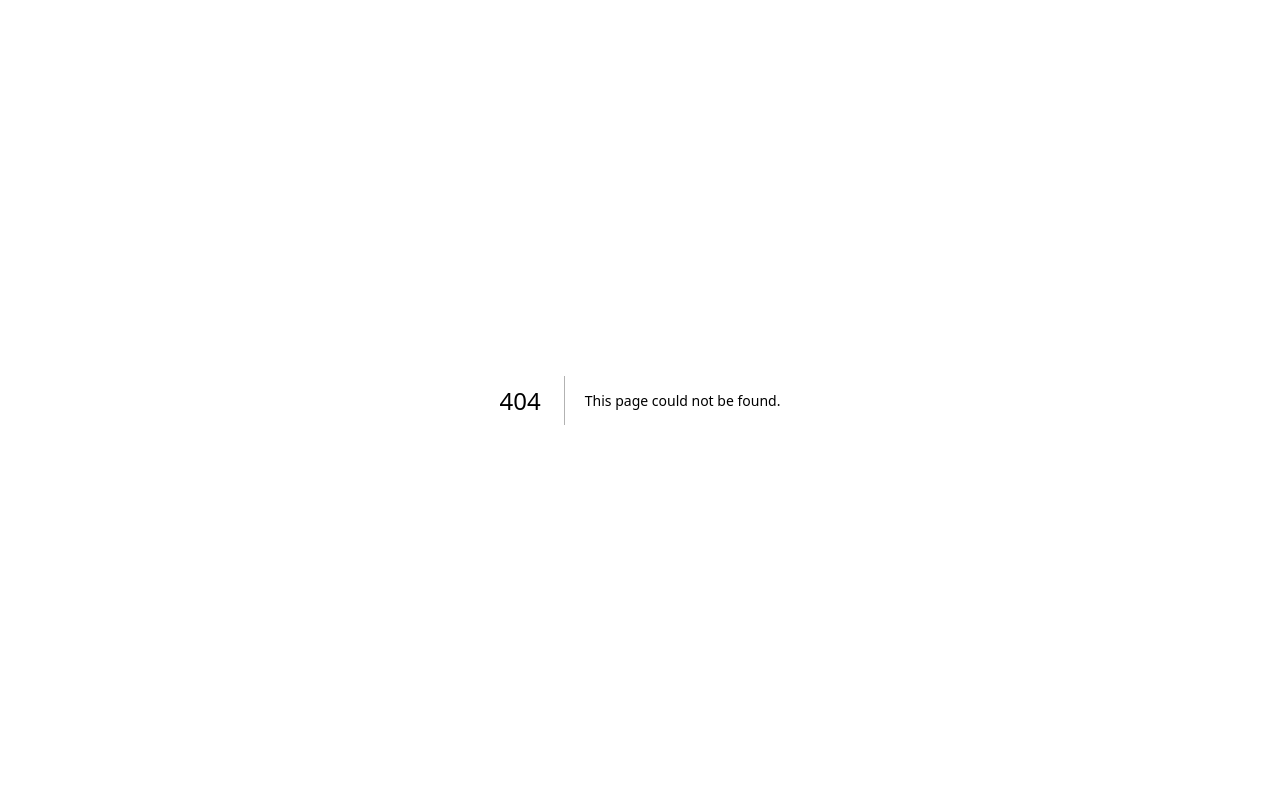
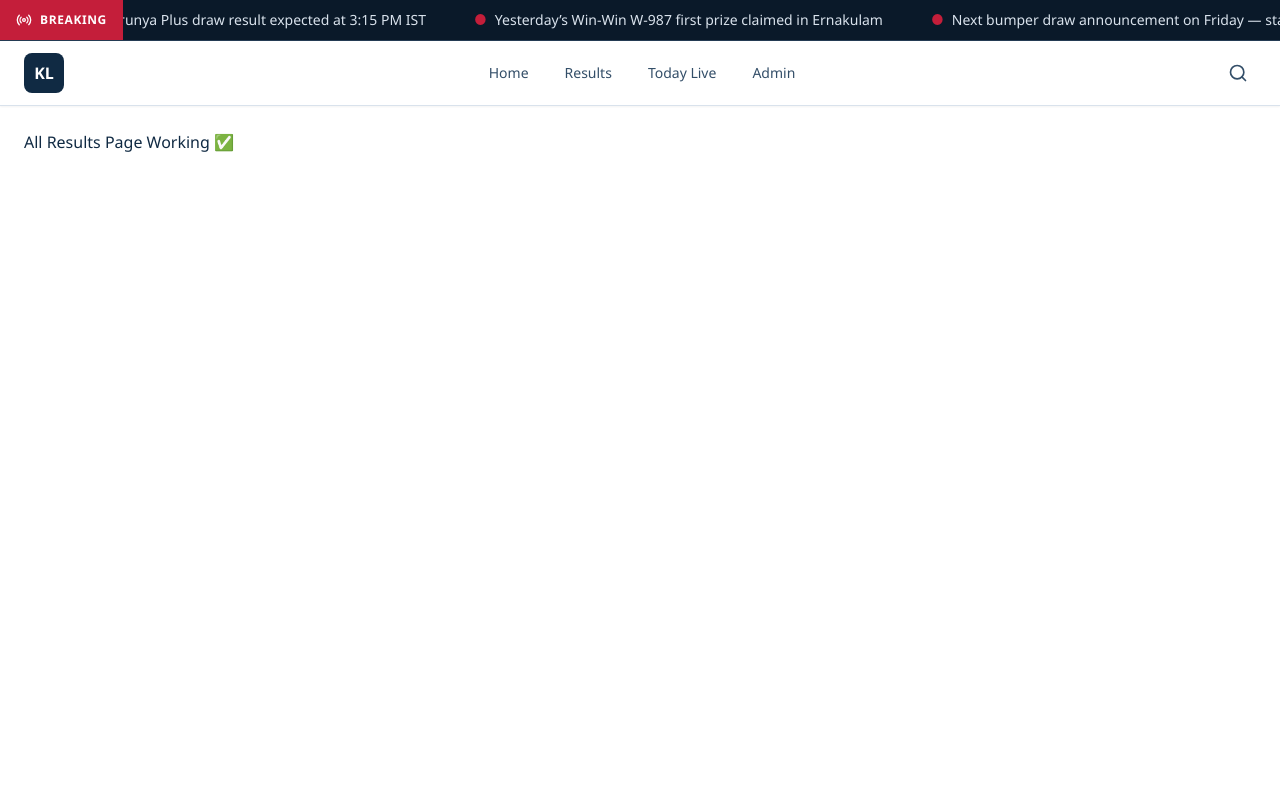
Before and after one commit to jaffenjacob07/lottery-live-site, a Next.js app: page /results in a window 1280 px wide. Before the commit this address had no page. Shown: the top 800 px of the page. Built offline with nearby package versions, Linux system fonts and the light colour scheme.

Commit message:
result page

```diff
--- /dev/null
+++ b/src/app/(site)/results/page.tsx
@@ -0,0 +1,7 @@
+export default function ResultsPage() {
+    return (
+      <main className="min-h-screen p-6">
+        <h1>All Results Page Working ✅</h1>
+      </main>
+    );
+  }
```
